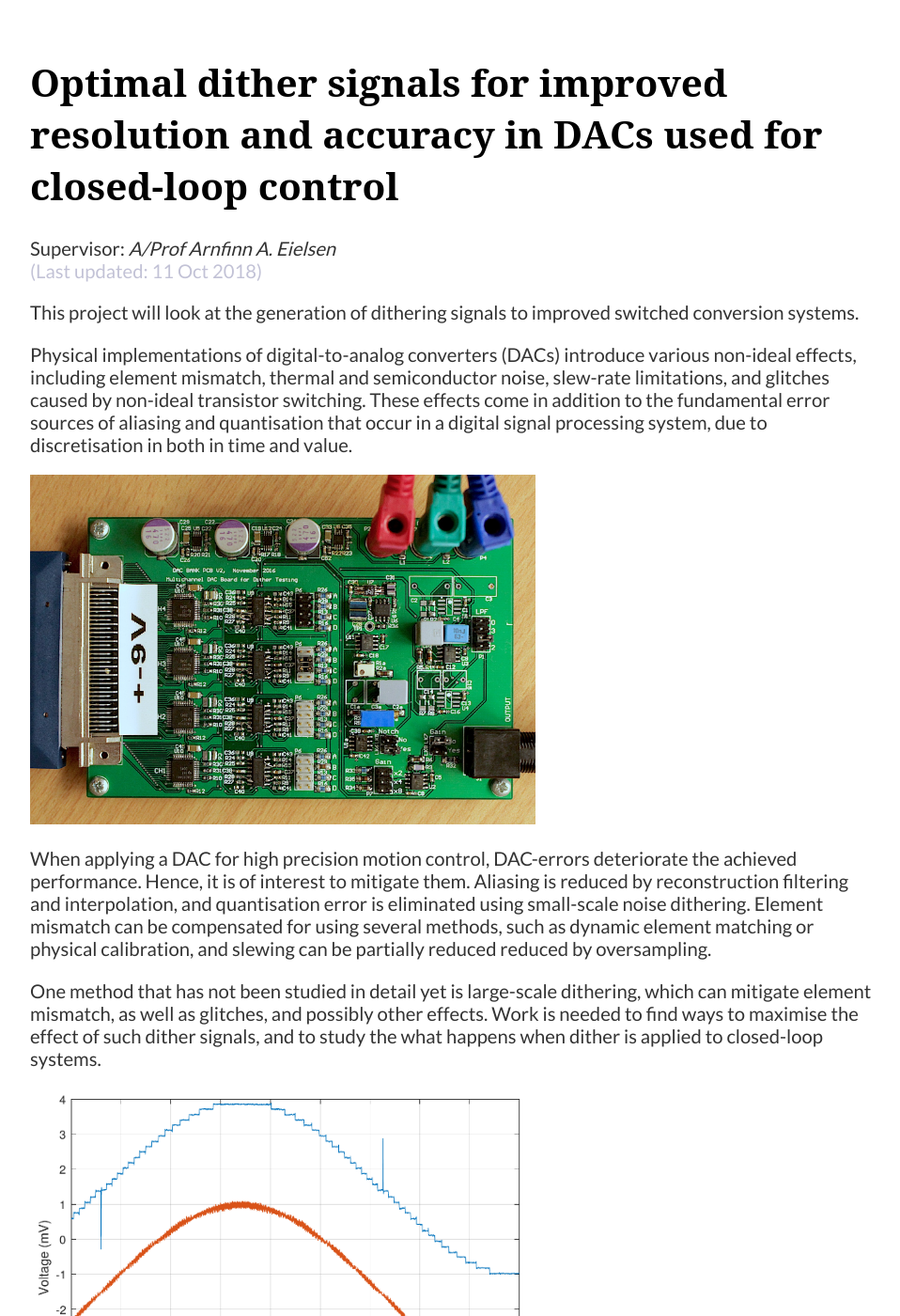
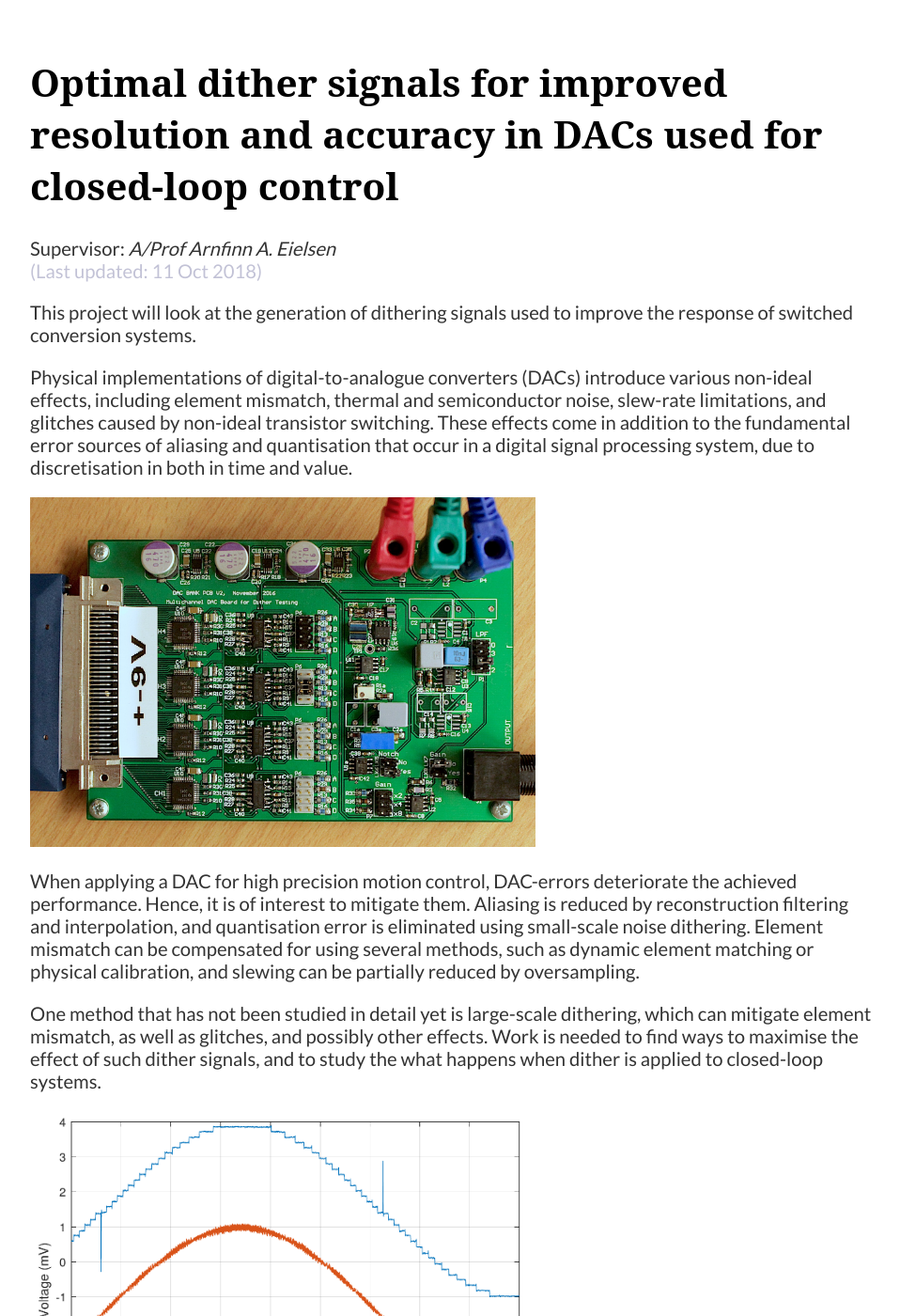
Before and after one commit to eielsen/eielsen.github.io, a Jekyll site: the page built from _posts/2018-10-10-dac-dithering.md, in a window 1280 px wide and 1400 px high. Shown: the whole window at 94% size, without its empty margins (160-1118 px from the left). Built offline with Jekyll 4.4.1, drawn with Linux system fonts in a browser that asks for light colours; some web fonts are replaced.

Commit message:
Update 2018-10-10-dac-dithering.md

```diff
--- a/_posts/2018-10-10-dac-dithering.md
+++ b/_posts/2018-10-10-dac-dithering.md
@@ -9,13 +9,13 @@ date: 2018-10-11
 
 [comment]: *Supervisor: Assoc. prof. Arnfinn A. Eielsen*
 
-This project will look at the generation of dithering signals to improved switched conversion systems.
+This project will look at the generation of dithering signals used to improve the response of switched conversion systems.
 
-Physical implementations of digital-to-analog converters (DACs) introduce various non-ideal effects, including element mismatch, thermal and semiconductor noise, slew-rate limitations, and glitches caused by non-ideal transistor switching. These effects come in addition to the fundamental error sources of aliasing and quantisation that occur in a digital signal processing system, due to discretisation in both in time and value.
+Physical implementations of digital-to-analogue converters (DACs) introduce various non-ideal effects, including element mismatch, thermal and semiconductor noise, slew-rate limitations, and glitches caused by non-ideal transistor switching. These effects come in addition to the fundamental error sources of aliasing and quantisation that occur in a digital signal processing system, due to discretisation in both in time and value.
 
 ![A DAC prototype.](/images/prototype_dac.jpg "A DAC prototype")
 
-When applying a DAC for high precision motion control, DAC-errors deteriorate the achieved performance. Hence, it is of interest to mitigate them. Aliasing is reduced by reconstruction filtering and interpolation, and quantisation error is eliminated using small-scale noise dithering. Element mismatch can be compensated for using several methods, such as dynamic element matching or physical calibration, and slewing can be partially reduced reduced by oversampling.
+When applying a DAC for high precision motion control, DAC-errors deteriorate the achieved performance. Hence, it is of interest to mitigate them. Aliasing is reduced by reconstruction filtering and interpolation, and quantisation error is eliminated using small-scale noise dithering. Element mismatch can be compensated for using several methods, such as dynamic element matching or physical calibration, and slewing can be partially reduced by oversampling.
 
 One method that has not been studied in detail yet is large-scale dithering, which can mitigate element mismatch, as well as glitches, and possibly other effects. Work is needed to find ways to maximise the effect of such dither signals, and to study the what happens when dither is applied to closed-loop systems.
 
```
